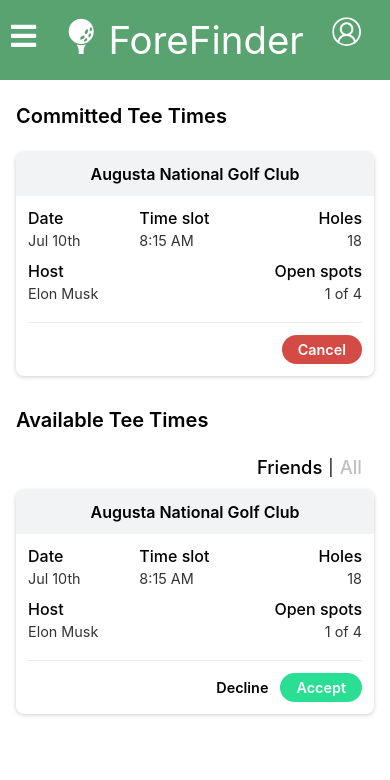
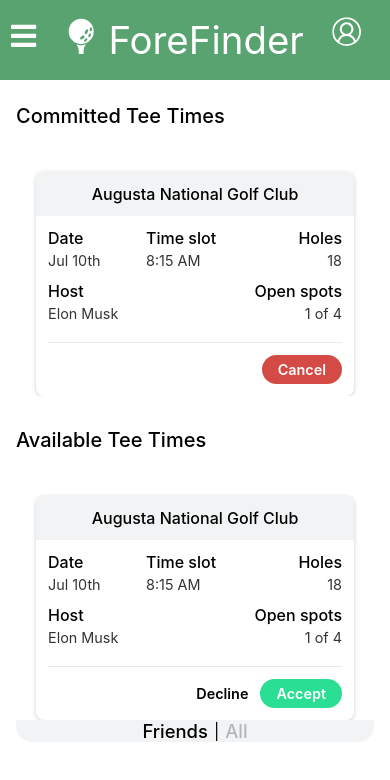
Before and after one commit to foreFinder/fore-finder-fe, a React (Create React App) app: page / in a window 390 px wide. Shown: the top 780 px of the page. Built offline with nearby package versions, Linux system fonts and the light colour scheme.

Commit message:
Complete structure/design of tablet+ ttcon

```diff
--- a/src/components/TeeTime/TeeTime.css
+++ b/src/components/TeeTime/TeeTime.css
@@ -34,7 +34,7 @@
   border-top-left-radius: 8px;
   border-top-right-radius: 8px;
   text-align: center;
-  font-weight: 600;
+  font-weight: 500;
 }
 
 .date {
@@ -107,6 +107,7 @@
 
 @media only screen and (min-width: 768px) {
   .tee-time {
+    margin-bottom: 20px;
     border: solid 1px rgb(0, 0, 0, .3);
     border-radius: 16px;
     box-shadow: unset;
--- a/src/components/TeeTimeContainer/TeeTimeContainer.js
+++ b/src/components/TeeTimeContainer/TeeTimeContainer.js
@@ -11,35 +11,43 @@
   flex-direction: column;
 
   @media only screen and (min-width: 768px) {
-    height: 480px;
-    align-items: center;
+    height: 560px;
+    display: grid;
+    grid-template-rows: 4.5rem auto;
+    grid-auto-rows: 3.75rem;
     margin-bottom: unset;
     border-radius: 16px;
     box-shadow: 0 1px 4px rgba(0, 0, 0, .2);
   }
 `
 
-const ContainerTitle = styled.h2`
+const ContainerTitle = styled.div`
   margin-bottom: 24px;
+
+  h2 {
     font-size: 1.25em;
-  font-weight: 600;
+    font-weight: 500;
+  }
 
   @media only screen and (min-width: 768px) {
     background-color: rgb(241, 243, 244);
-    width: 100%;
-    padding: 16px;
+    display: flex;
+    justify-content: center;
+    align-items: center;
+    margin-bottom: unset;
     border-top-left-radius: 16px;
     border-top-right-radius: 16px;
-    text-align: center;
   }
 `
 
 const TypeSelector = styled.span`
-  align-self: flex-end;
+  background-color: rgb(241, 243, 244);
   display: flex;
+  justify-content: center;
   align-items: center;
-  margin-bottom: 12px;
-  padding-right: 12px;
+  border-bottom-left-radius: 16px;
+  border-bottom-right-radius: 16px;
+  // border-top: solid 1px rgb(213, 214, 215);
 
   .type-select-btn {
     background-color: unset;
@@ -63,14 +71,9 @@
 
 `
 
-const TeeTimeGrid = styled.span`
-  width: 100%;
-  display: grid;
-  grid-auto-rows: auto;
-
-  @media only screen and (min-width: 768px) {
-    padding: 16px;
-  }
+const TeeTimes = styled.div`
+  padding: 20px 20px 0 20px;
+  overflow: auto;
 `
 
 const TeeTimeContainer = ({ title }) => {
@@ -86,9 +89,15 @@
 
   return (
     <StyleWrapper>
-      <ContainerTitle>{title}</ContainerTitle>
+      <ContainerTitle>
+        <h2>{title}</h2>
+      </ContainerTitle>
+      <TeeTimes>
+        <TeeTime type={getEventType()}/>
+      </TeeTimes>
+      <TypeSelector>
         {title === 'Available Tee Times' &&
-        <TypeSelector>
+          <>
             <button
               className={allSelected ? 'type-select-btn unselected' : 'type-select-btn'}
               onClick={() => {
@@ -106,11 +115,9 @@
             >
               All
             </button>
+          </>
+        }
       </TypeSelector>
-      }
-      <TeeTimeGrid>
-        <TeeTime type={getEventType()}/>
-      </TeeTimeGrid>
     </StyleWrapper>
   )
 }
```
Lines whose indentation alone changed are shown as unchanged.
